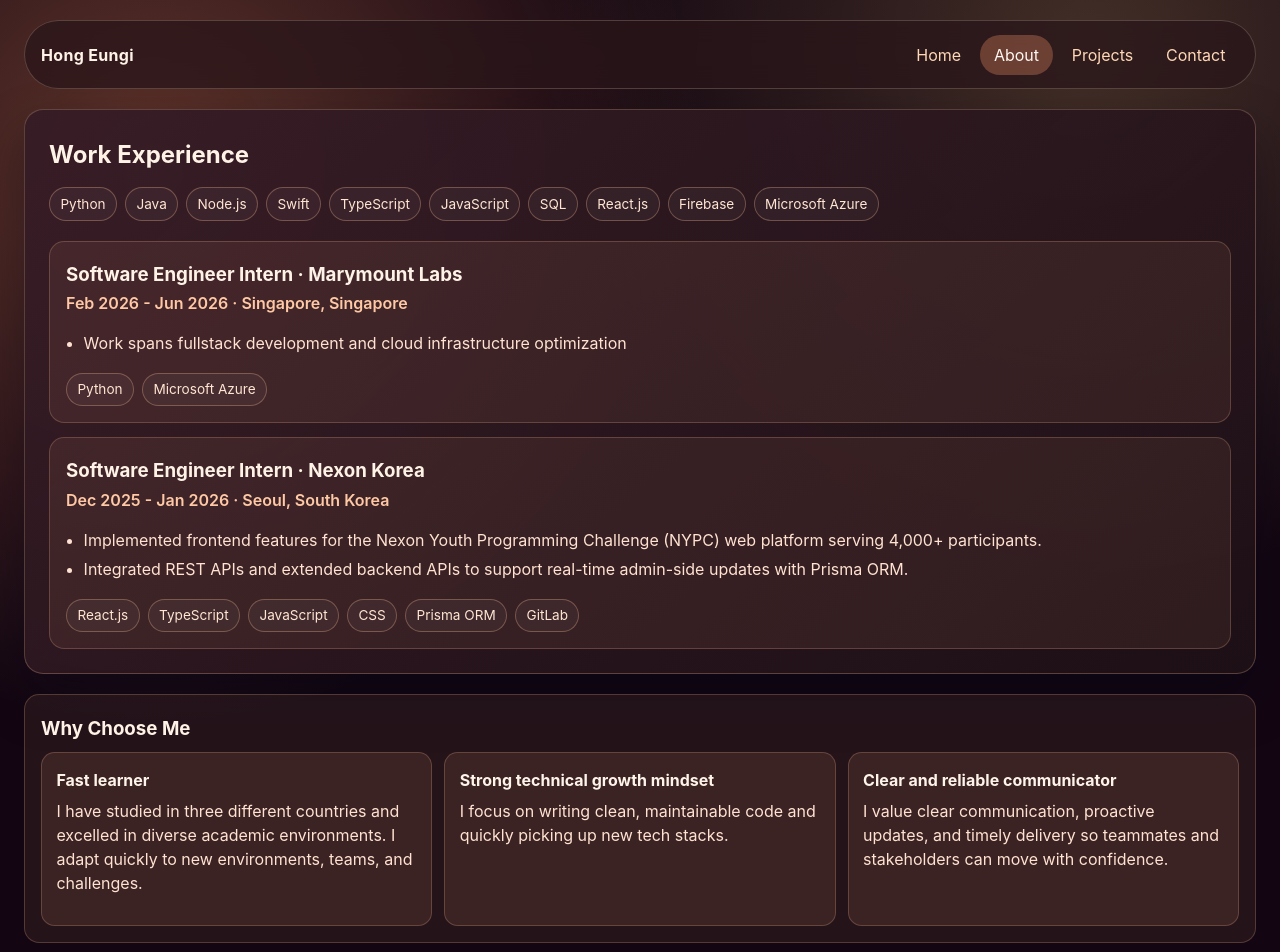
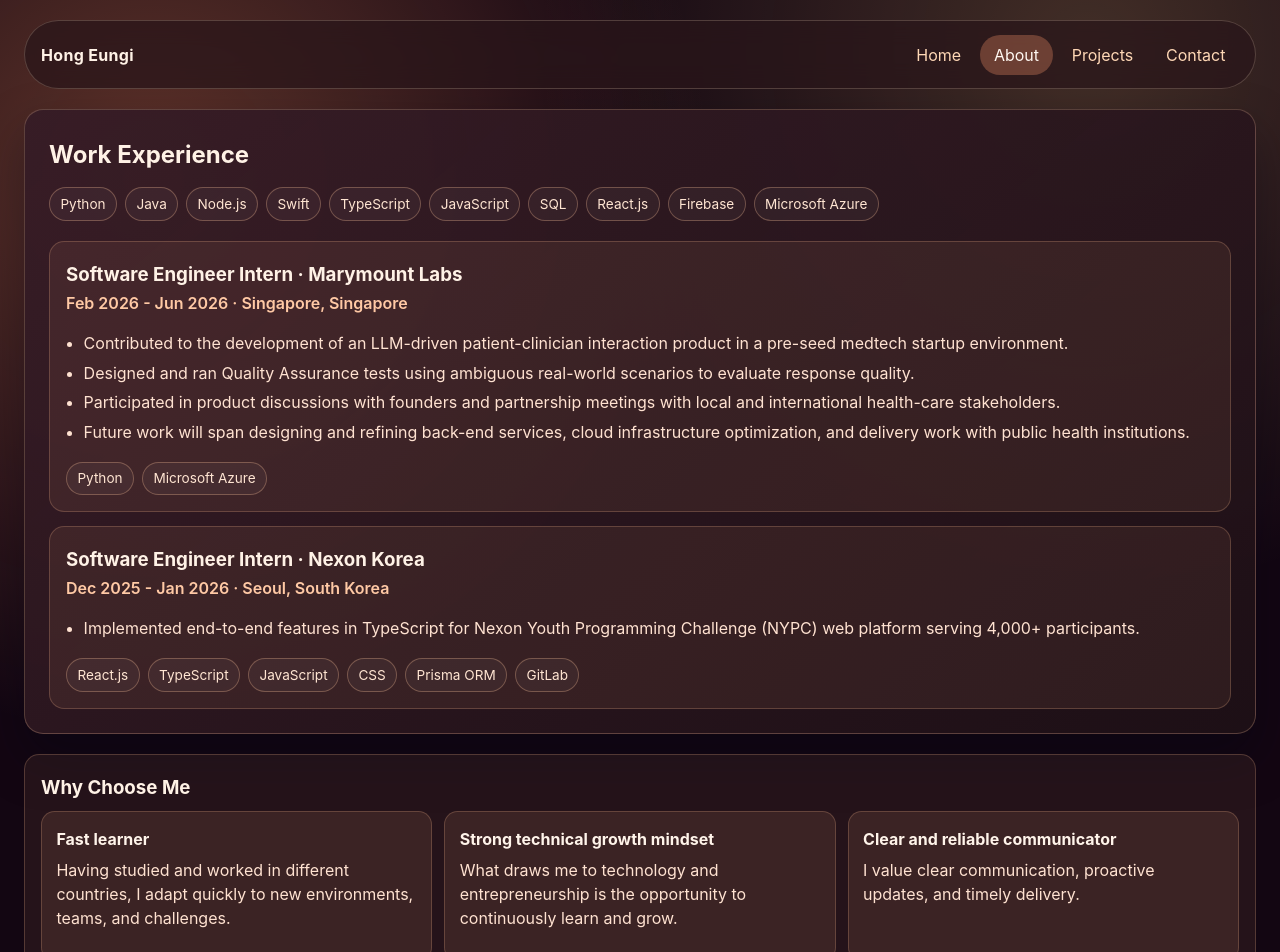
Before and after one commit to eungi-hong/portfolio, a React (Vite) app: page /about in a window 1280 px wide. Shown: the top 952 px of the page. Built offline with nearby package versions, Linux system fonts and the light colour scheme.

Commit message:
Updates mainly on m labs

```diff
--- a/src/data/workExperience.ts
+++ b/src/data/workExperience.ts
@@ -15,7 +15,10 @@ export const workExperiences: WorkExperience[] = [
     location: 'Singapore, Singapore',
     stack: ['Python', 'Microsoft Azure'],
     highlights: [
-      'Work spans fullstack development and cloud infrastructure optimization',
+      'Contributed to the development of an LLM-driven patient-clinician interaction product in a pre-seed medtech startup environment.',
+      'Designed and ran Quality Assurance tests using ambiguous real-world scenarios to evaluate response quality.',
+      'Participated in product discussions with founders and partnership meetings with local and international health-care stakeholders.',
+      'Future work will span designing and refining back-end services, cloud infrastructure optimization, and delivery work with public health institutions.',
     ],
   },
   {
@@ -25,8 +28,7 @@ export const workExperiences: WorkExperience[] = [
     location: 'Seoul, South Korea',
     stack: ['React.js', 'TypeScript', 'JavaScript', 'CSS', 'Prisma ORM', 'GitLab'],
     highlights: [
-      'Implemented frontend features for the Nexon Youth Programming Challenge (NYPC) web platform serving 4,000+ participants.',
-      'Integrated REST APIs and extended backend APIs to support real-time admin-side updates with Prisma ORM.',
+      'Implemented end-to-end features in TypeScript for Nexon Youth Programming Challenge (NYPC) web platform serving 4,000+ participants.',
     ],
   },
 ]
--- a/src/pages/AboutPage.tsx
+++ b/src/pages/AboutPage.tsx
@@ -58,20 +58,19 @@ export function AboutPage() {
           <article className="why-me-card">
             <h4>Fast learner</h4>
             <p>
-              I have studied in three different countries and excelled in diverse academic environments. I adapt quickly to new environments, teams, and challenges.
+              Having studied and worked in different countries, I adapt quickly to new environments, teams, and challenges.
             </p>
           </article>
           <article className="why-me-card">
             <h4>Strong technical growth mindset</h4>
             <p>
-              I focus on writing clean, maintainable code and quickly picking up new tech stacks.
+              What draws me to technology and entrepreneurship is the opportunity to continuously learn and grow.
             </p>
           </article>
           <article className="why-me-card">
             <h4>Clear and reliable communicator</h4>
             <p>
-              I value clear communication, proactive updates, and timely delivery so teammates and
-              stakeholders can move with confidence.
+              I value clear communication, proactive updates, and timely delivery.
             </p>
           </article>
         </div>
--- a/src/pages/HomePage.tsx
+++ b/src/pages/HomePage.tsx
@@ -6,7 +6,7 @@ export function HomePage() {
     <div className="home-sections">
     <section className="hero panel">
       <h1>Hi, I'm Eungi! 👋 </h1>
-      <h2>I'm a Software Engineer passionate about building tech projects and platforms that make a difference in my community.</h2>
+      <h2>I'm an Entrepreneur & Software Engineer passionate about building tech projects and platforms that make a difference in my community.</h2>
       <h3>
         Welcome to my digital portfolio, where I share my projects, skills, and journey as a software engineer 👉
       </h3>
```
